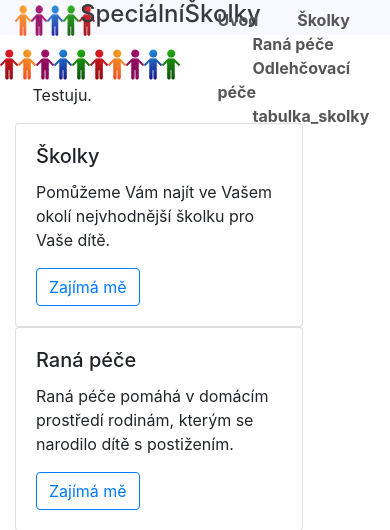
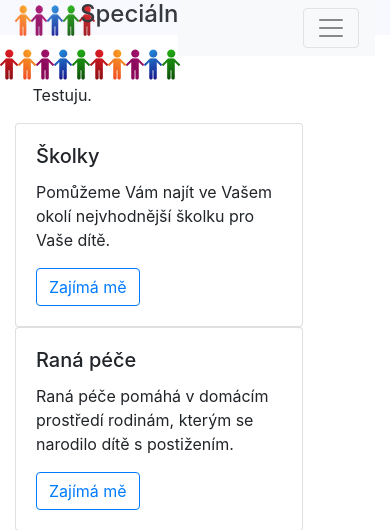
Before and after one commit to JanaMare/skolka_projekt, a Flask app: page / in a window 390 px wide. Shown: the top 530 px of the page. Run offline with Flask 2, Linux system fonts and the light colour scheme; some libraries are stand-ins or nearby versions.

Commit message:
responsive nav bar

```diff
--- a/templates/layout.html
+++ b/templates/layout.html
@@ -17,15 +17,22 @@
               <h4> SpeciálníŠkolky</h4>
             </div>
             <div class="col-7">
-              <strong><nav>
-                <ul class="menu">
-                  <li><a href="{{ url_for('home') }}">Úvod</a></li>
-                  <li><a href="{{ url_for('skolky') }}">Školky</a></li>
-                  <li><a href="{{ url_for('ranapece') }}">Raná péče</a></li>
-                  <li><a href="{{ url_for('odlehcovaci_pece') }}">Odlehčovací péče</a></li>
-                  <li><a href="{{ url_for('tabulka_skolky') }}">tabulka_skolky</a></li>
-                </ul>
-              </nav></strong>
+              <strong>
+                <nav class="navbar navbar-expand-lg navbar-light bg-light">
+                <a class="navbar-brand" href="{{ url_for('home') }}"></a>
+                <button class="navbar-toggler" type="button" data-toggle="collapse" data-target="#navbarNavAltMarkup" aria-controls="navbarNavAltMarkup" aria-expanded="false" aria-label="Toggle navigation">
+                  <span class="navbar-toggler-icon"></span>
+                </button>
+                <div class="collapse navbar-collapse" id="navbarNavAltMarkup">
+                    <div class="navbar-nav">
+                        <a class="nav-item nav-link active" href="{{ url_for('home') }}">Úvod <span class="sr-only">(current)</span></a>
+                        <a class="nav-item nav-link" href="{{ url_for('skolky') }}">školky</a>
+                        <a class="nav-item nav-link" href="{{ url_for('ranapece') }}">Raná péče</a>
+                        <a class="nav-item nav-link" href="{{ url_for('odlehcovaci_pece') }}">Odlehčovací péče</a>
+                        <a class="nav-item nav-link" href="{{ url_for('tabulka_skolky') }}">Tabulka skolky</a>
+                    </div>
+              </nav>
+            </strong>
             </div>
           </div>
         </div>
```
